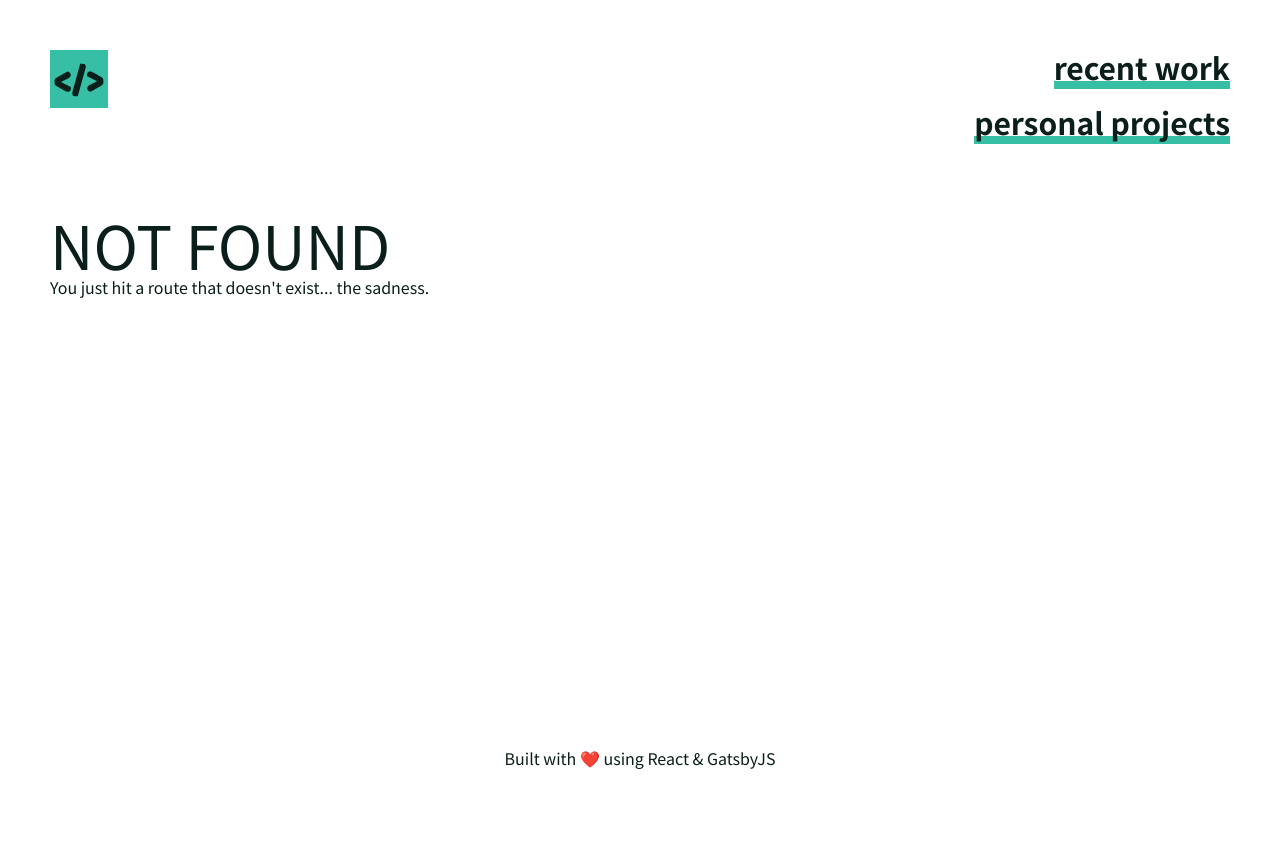
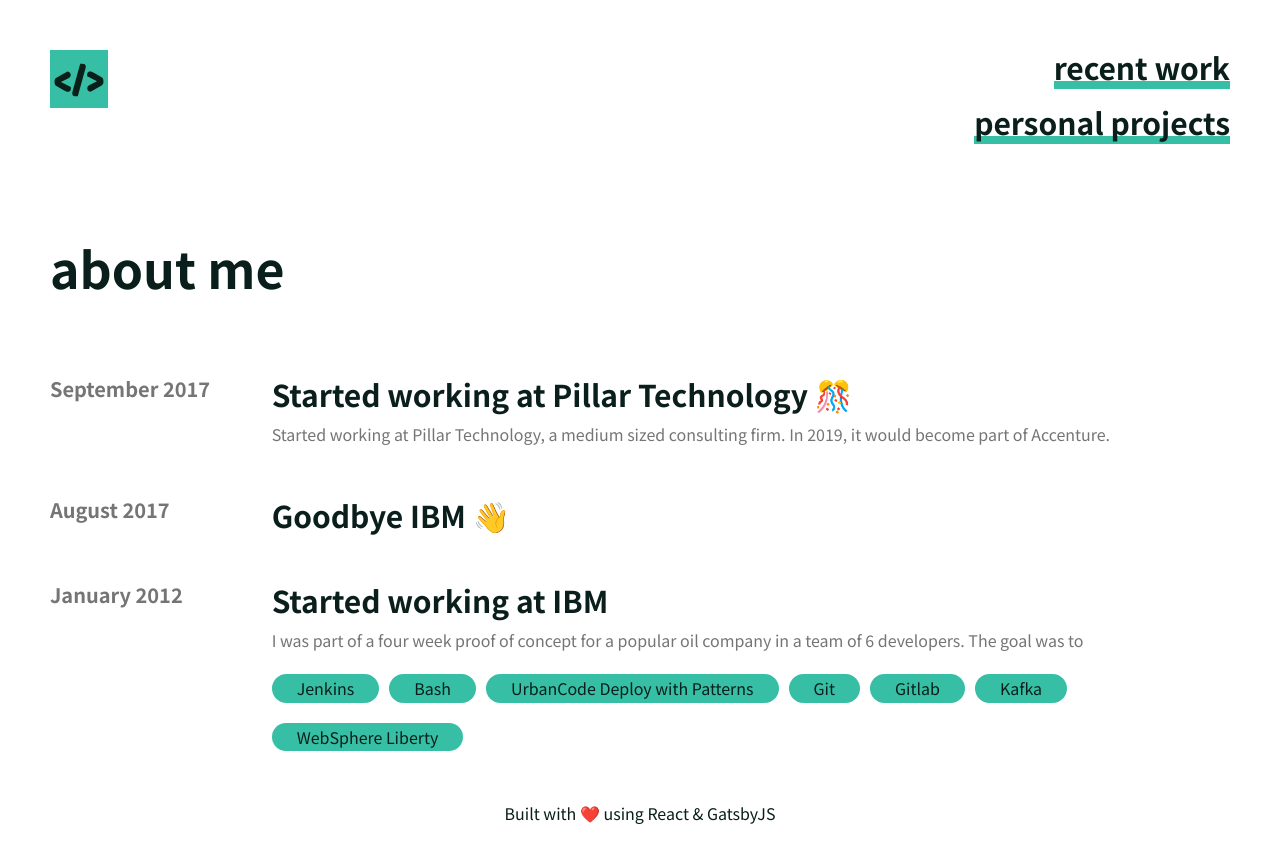
Before and after one commit to luiscarlin/luiscarlin.dev, a Gatsby site: page /about-me in a window 1280 px wide. Before the commit this address had no page. Before the commit the page ends 800 px from the top, so only its background shows below. Built offline with nearby package versions, Linux system fonts and the light colour scheme; Gatsby itself is replaced by a stand-in of ours.

Commit message:
add about me

```diff
--- a/src/components/Header/index.js
+++ b/src/components/Header/index.js
@@ -4,6 +4,7 @@ import "./header.scss"
 import Logo from "./logo.inline.svg"
 
 const links = [
+  { url: "/about-me", text: "about me" },
   { url: "/recent-work", text: "recent work" },
   { url: "/personal-projects", text: "personal projects" },
 ]
--- /dev/null
+++ b/src/pages/about-me.js
@@ -0,0 +1,45 @@
+import React from "react"
+import PageTitle from "../components/Layout/PageTitle"
+import TimelineCard from "../components/TimelineCard"
+
+const content = [
+  {
+    date: "September 2017",
+    title: "Started working at Pillar Technology 🎊",
+    text:
+      "Started working at Pillar Technology, a medium sized consulting firm. In 2019, it would become part of Accenture.",
+    tech: [],
+  },
+  {
+    date: "August 2017",
+    title: "Goodbye IBM 👋 ",
+    text: "",
+    tech: [],
+  },
+  {
+    date: "January 2012",
+    title: "Started working at IBM",
+    text:
+      "I was part of a four week proof of concept for a popular oil company in a team of 6 developers. The goal was to ",
+    tech: [
+      "Jenkins",
+      "Bash",
+      "UrbanCode Deploy with Patterns",
+      "Git",
+      "Gitlab",
+      "Kafka",
+      "WebSphere Liberty",
+    ],
+  },
+]
+
+export default () => {
+  return (
+    <>
+      <PageTitle>about me</PageTitle>
+      {content.map((entry, index) => (
+        <TimelineCard {...entry} key={index} />
+      ))}
+    </>
+  )
+}
```
Also changed, not shown: src/pages/about.js (deleted, +0 -28 lines).
